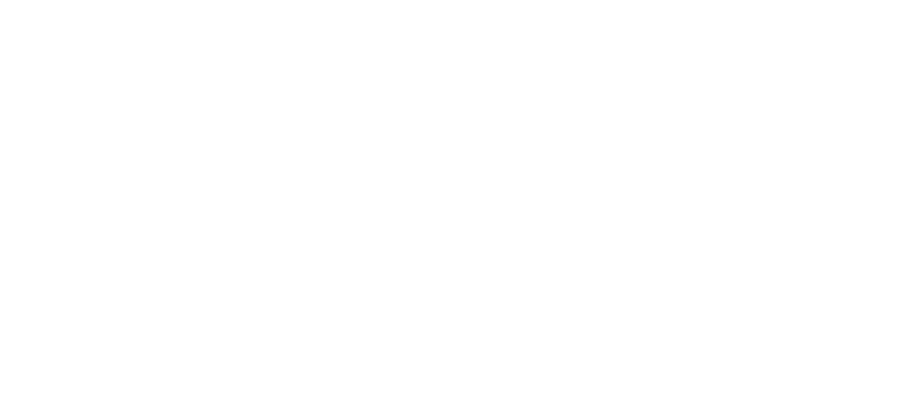
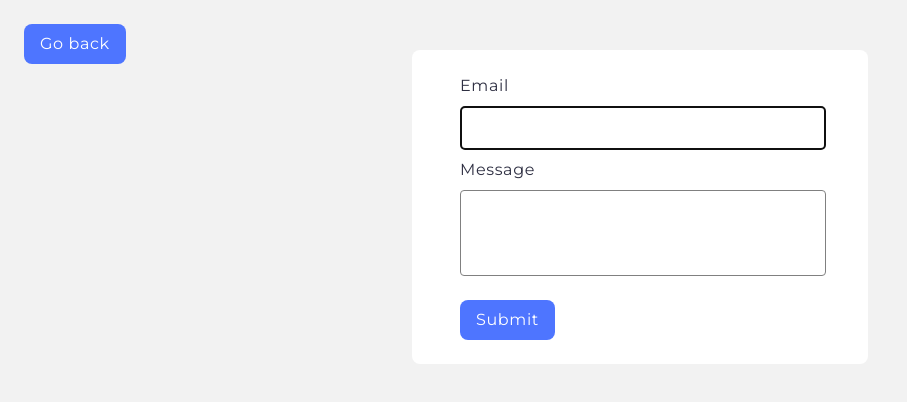
Before and after one commit to yarynkaaaa/goit-js-hw-09, a plain HTML site: page 2-form.html in a window 1280 px wide. Shown: the whole page, without its empty margins (0-907 px from the left). Drawn offline with Linux system fonts and the light colour scheme.

Commit message:
Deploying to gh-pages from @ yarynkaaaa/goit-js-hw-09@a5c8cdb66e60def187ac21b6440b67acf74d3b85 🚀

```diff
--- a/1-gallery.html
+++ b/1-gallery.html
@@ -12,7 +12,8 @@
     <script type="module" crossorigin src="/goit-js-hw-09/1-gallery.js"></script>
     <link rel="modulepreload" crossorigin href="/goit-js-hw-09/assets/vendor-CgTBfC_f.js">
     <link rel="stylesheet" crossorigin href="/goit-js-hw-09/assets/vendor-DkczhqSJ.css">
-    <link rel="stylesheet" crossorigin href="/goit-js-hw-09/assets/1-gallery-Dn0jf-h9.css">
+    <link rel="stylesheet" crossorigin href="/goit-js-hw-09/assets/1-gallery-CJn4-L8z.css">
+    <link rel="stylesheet" crossorigin href="/goit-js-hw-09/assets/reset-B9kkWxtF.css">
   </head>
   <body>
     <p class="back"><a href="./index.html">Go back</a></p>
--- a/2-form.html
+++ b/2-form.html
@@ -0,0 +1,31 @@
+<!DOCTYPE html>
+<html lang="en">
+  <head>
+    <meta charset="UTF-8" />
+    <meta name="viewport" content="width=device-width, initial-scale=1.0" />
+    <link
+      href="https://fonts.googleapis.com/css2?family=Montserrat:wght@400;600&display=swap"
+      rel="stylesheet"
+    />
+    <title>Form</title>
+    <link rel="stylesheet" crossorigin href="/goit-js-hw-09/assets/2-form-F8X607tg.css">
+    <link rel="stylesheet" crossorigin href="/goit-js-hw-09/assets/reset-B9kkWxtF.css">
+  </head>
+  <body>
+    <p class="back"><a href="./index.html">Go back</a></p>
+    <div class="form-wrap">
+      <form class="feedback-form" autocomplete="off">
+        <label>
+          Email
+          <input type="email" name="email" autofocus />
+        </label>
+        <label>
+          Message
+          <textarea name="message" rows="8"></textarea>
+        </label>
+        <button type="submit">Submit</button>
+      </form>
+    </div>
+    <script src="./js/2-form.js"></script>
+  </body>
+</html>
--- /dev/null
+++ b/assets/1-gallery-CJn4-L8z.css
@@ -0,0 +1 @@
+body{padding:24px 156px;margin:0;font-family:Montserrat,serif}.gallery{display:flex;flex-wrap:wrap;max-width:1128px;width:100%;height:648px;margin:0 auto;column-gap:24px;row-gap:24px}.gallery-item{width:calc((100% - 48px) / 3);height:200px}.gallery-image{width:100%;height:200px;object-fit:cover;display:block}.gallery-image:hover{transform:scale(1.07);transition:all .5s ease}.back{display:inline-flex;border-radius:8px;padding:8px 16px;background:#4e75ff;font-weight:500;font-size:16px;line-height:1.5;letter-spacing:.04em;color:#fff;text-decoration:none;text-align:center}.back:hover{background:#6c8cff;transform:scale(1.03);transition:all .3s ease}.back{position:fixed;top:24px;left:24px}
--- a/assets/1-gallery-Dn0jf-h9.css
+++ /dev/null
@@ -1 +0,0 @@
-h1,h2,h3,h4,h5,h6,p{margin:0}p:last-child{margin-bottom:0}ul{margin:0;padding:0;list-style:none}a{color:currentColor;text-decoration:none}button{cursor:pointer}img{display:block;max-width:100%;height:auto}body{padding:24px 156px;margin:0;font-family:Montserrat,serif}.gallery{display:flex;flex-wrap:wrap;max-width:1128px;width:100%;height:648px;margin:0 auto;column-gap:24px;row-gap:24px}.gallery-item{width:calc((100% - 48px) / 3);height:200px}.gallery-image{width:100%;height:200px;object-fit:cover;display:block}.gallery-image:hover{transform:scale(1.07);transition:all .5s ease}.back{display:inline-flex;border-radius:8px;padding:8px 16px;background:#4e75ff;font-weight:500;font-size:16px;line-height:1.5;letter-spacing:.04em;color:#fff;text-decoration:none;text-align:center}.back:hover{background:#6c8cff;transform:scale(1.03);transition:all .3s ease}.back{position:fixed;top:24px;left:24px}
--- /dev/null
+++ b/assets/2-form-F8X607tg.css
@@ -0,0 +1 @@
+body{font-family:Montserrat,serif;margin:0;padding-top:50px;background-color:#f2f2f2}.back,button{font-family:Montserrat,serif;display:inline-flex;border:none;border-radius:8px;padding:8px 16px;background-color:#4e75ff;font-weight:500;font-size:16px;line-height:1.5;letter-spacing:.04em;color:#fff;text-decoration:none;text-align:center}.back:hover,button:hover{background:#6c8cff;transform:scale(1.03);transition:all .3s ease}.back{position:fixed;top:24px;left:24px}.form-wrap{display:flex;flex-direction:column;align-items:center;justify-content:center;gap:16px;border-radius:8px;padding:24px;width:408px;background-color:#fff;margin:0 auto}.feedback-form{display:flex;align-items:flex-start;justify-content:flex-start;flex-direction:column;gap:8px;width:360px;margin:0 auto}label{display:flex;align-items:flex-start;justify-content:flex-start;flex-direction:column;gap:8px;width:360px;min-height:72px;font-weight:400;font-size:16px;line-height:1.5;letter-spacing:.04em;color:#2e2f42}input{font-family:Montserrat,serif;font-size:16px;line-height:1.5;border:1px solid #808080;border-radius:4px;width:360px;height:40px}textarea{width:360px;height:80px;border:1px solid #808080;border-radius:4px;font-family:Montserrat,serif;font-size:16px;line-height:1.5;resize:none}button{margin-top:16px}
--- /dev/null
+++ b/assets/reset-B9kkWxtF.css
@@ -0,0 +1 @@
+h1,h2,h3,h4,h5,h6,p{margin:0}p:last-child{margin-bottom:0}ul{margin:0;padding:0;list-style:none}a{color:currentColor;text-decoration:none}button{cursor:pointer}img{display:block;max-width:100%;height:auto}
```
Also changed, not shown: 1-gallery.js (+1 -1 lines), 1 other file.
